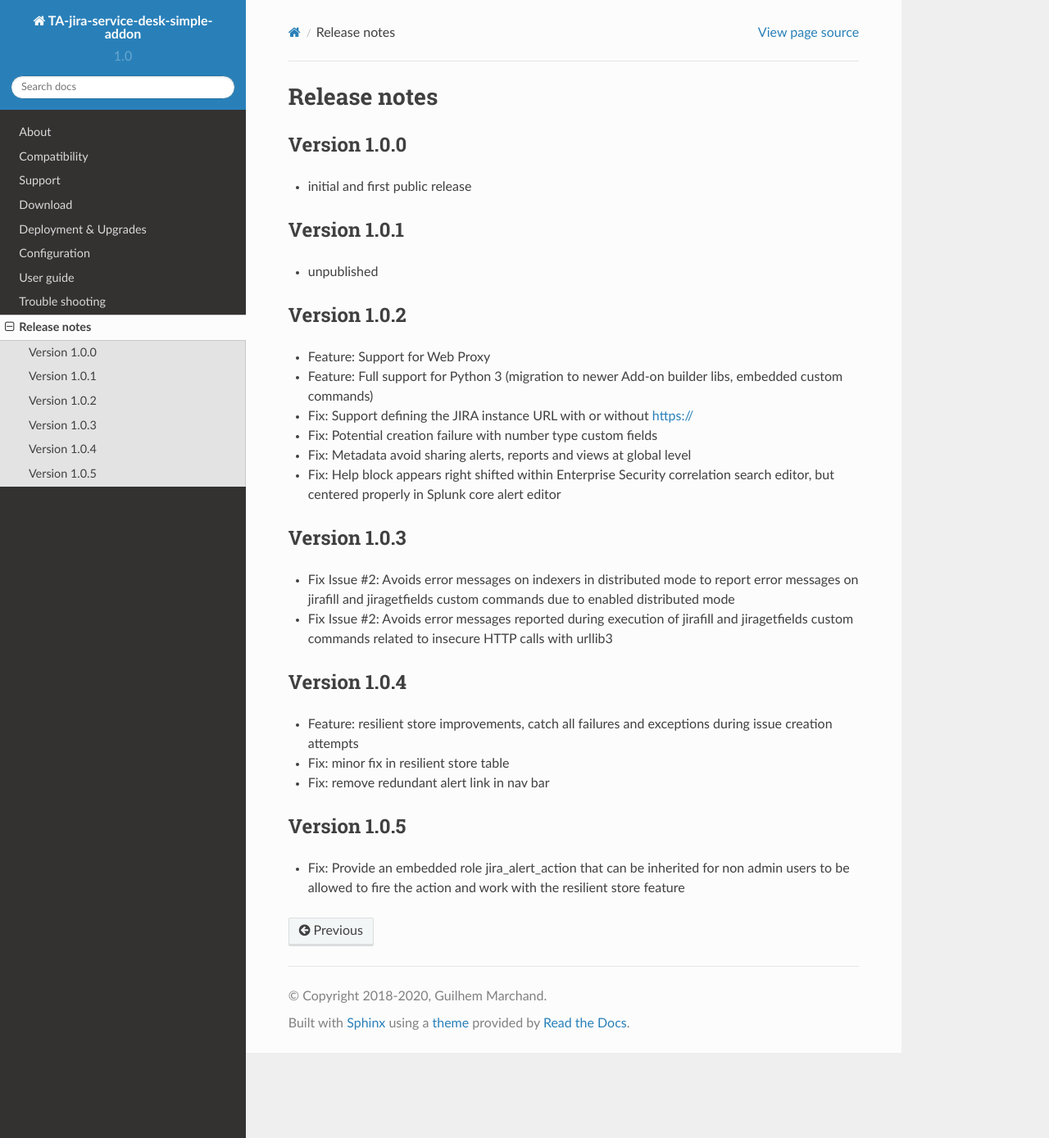
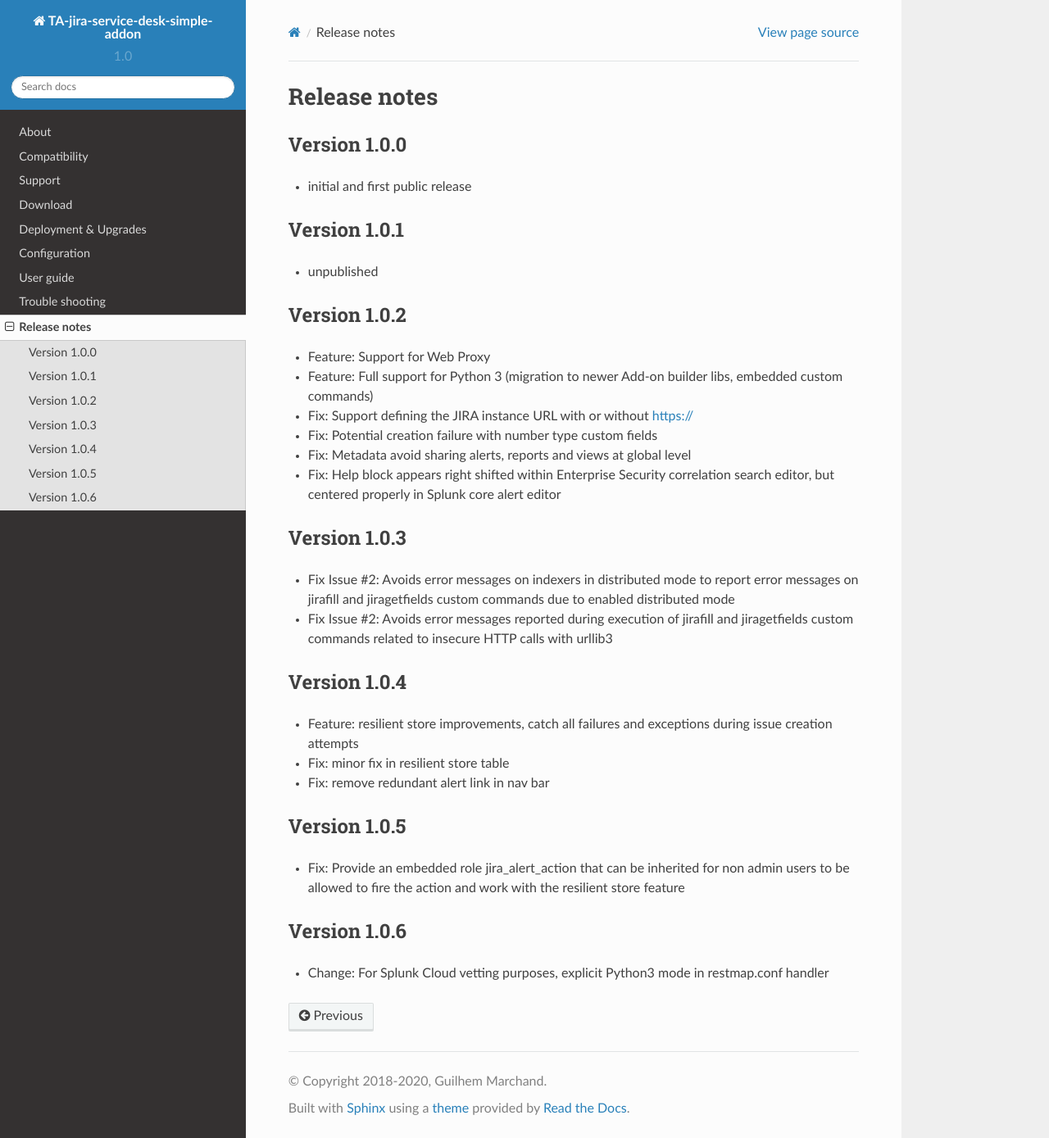
Before and after one commit to guilhemmarchand/TA-jira-service-desk-simple-addon, a Sphinx documentation site: the page built from docs/releasenotes.rst, in a window 1280 px wide and 1389 px high. Shown: the whole window at 82% size. Built offline with Sphinx 7.4.7 and the Read the Docs theme 2.0.0, drawn with Linux system fonts in a browser that asks for light colours.

Commit message:
Version 1.0.6
- Change: For Splunk Cloud vetting purposes, explicit Python3 mode in restmap.conf handler

```diff
--- a/docs/releasenotes.rst
+++ b/docs/releasenotes.rst
@@ -38,3 +38,8 @@ Version 1.0.5
 =============
 
 - Fix: Provide an embedded role jira_alert_action that can be inherited for non admin users to be allowed to fire the action and work with the resilient store feature
+
+Version 1.0.6
+=============
+
+- Change: For Splunk Cloud vetting purposes, explicit Python3 mode in restmap.conf handler
```
Also changed, not shown: 4 other files.
